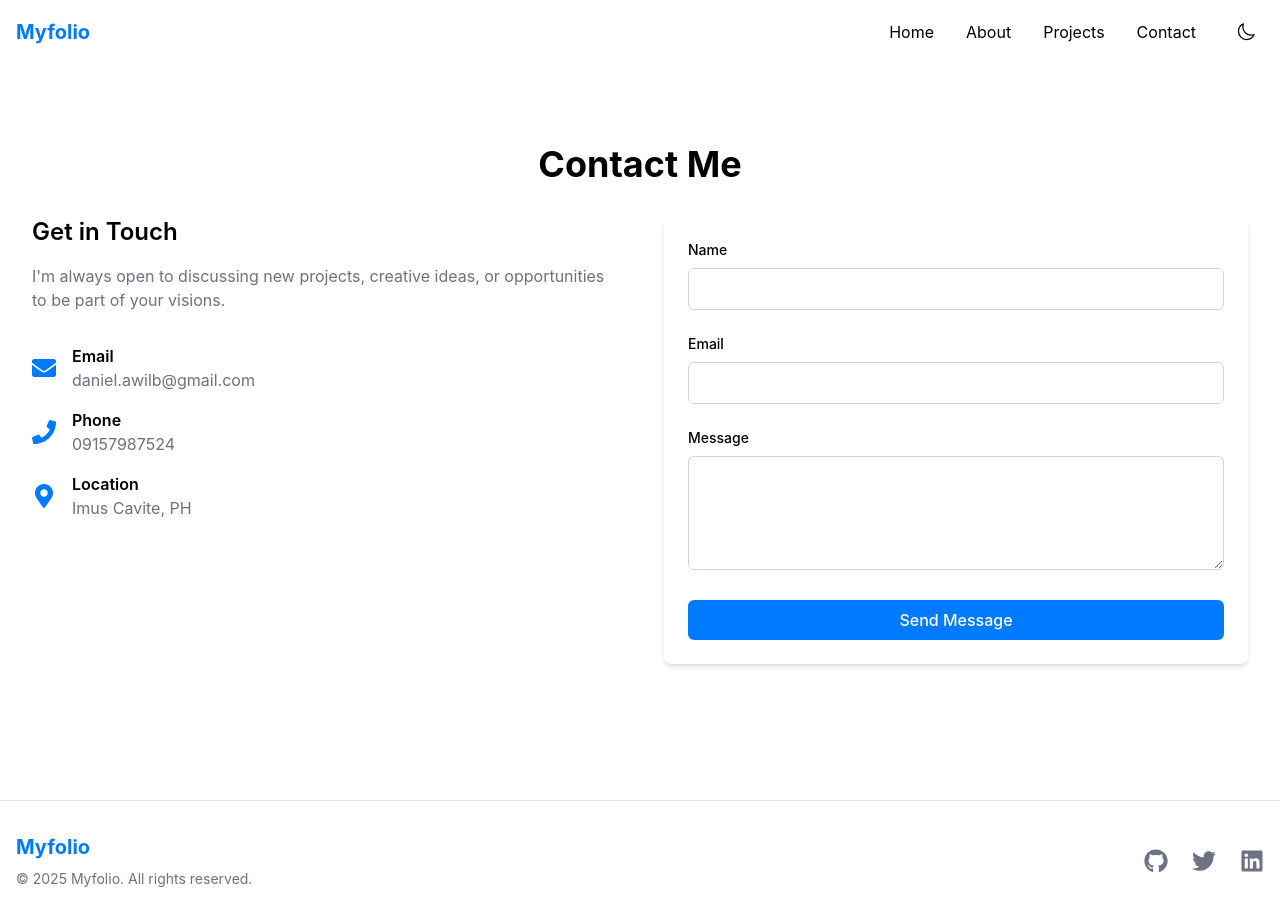
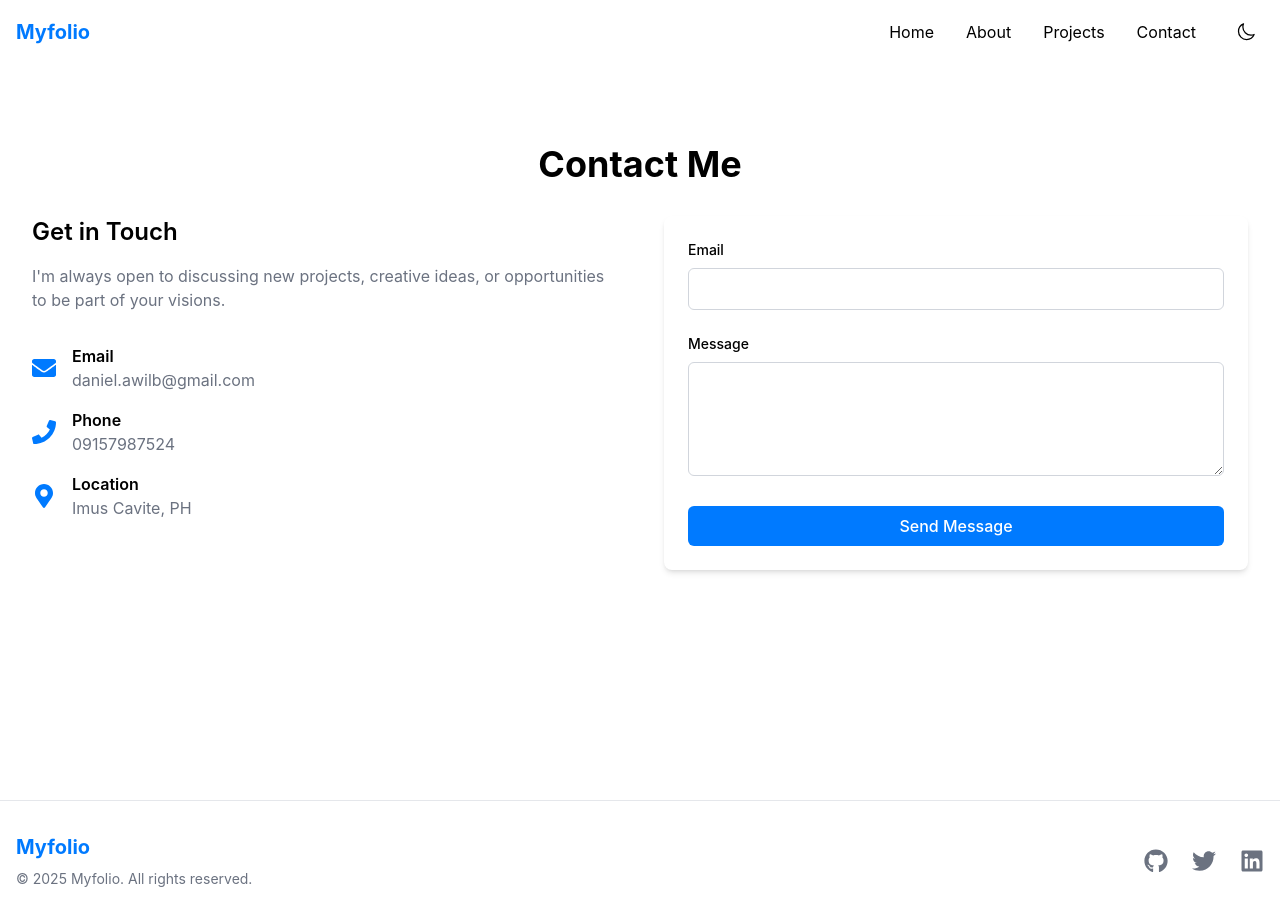
Before and after one commit to Danawl/New-portfolio, a Next.js app: page /contact in a window 1280 px wide. Built offline with nearby package versions, Linux system fonts and the light colour scheme.

Commit message:
fix contact

```diff
--- a/src/app/api/contact/route.ts
+++ b/src/app/api/contact/route.ts
@@ -8,8 +8,8 @@ interface ContactRequestBody {
 
 export async function POST(request: Request) {
   try {
-    const { name, email, message } = await request.json() as ContactRequestBody
-    if (!name || !email || !message) {
+    const { name, message } = await request.json() as ContactRequestBody
+    if (!name || !message) {
       return NextResponse.json(
         { message: 'All fields are required' },)
     }
@@ -21,10 +21,10 @@ export async function POST(request: Request) {
       }
     })
     await transporter.sendMail ({
-      from: email,
+      from: process.env.GMAIL_USER,
       to: process.env.GMAIL_USER,
-      subject: `New message from ${name}`,
-      text: message,
+       subject: `New message from ${name}`,
+       text: message,
     })
     // For now, we'll just simulate a successful response
     return NextResponse.json(
--- a/src/app/contact/page.tsx
+++ b/src/app/contact/page.tsx
@@ -138,7 +138,7 @@ export default function Contact() {
           >
             <motion.div variants={fadeInUp}>
               <label htmlFor="name" className="block text-sm font-medium mb-2">
-                Name
+                Email
               </label>
               <input
                 type="text"
@@ -151,20 +151,6 @@ export default function Contact() {
               />
             </motion.div>
 
-            <motion.div variants={fadeInUp}>
-              <label htmlFor="email" className="block text-sm font-medium mb-2">
-                Email
-              </label>
-              <input
-                type="email"
-                id="email"
-                name="email"
-                value={formData.email}
-                onChange={handleChange}
-                required
-                className="w-full px-4 py-2 rounded-md border border-gray-300 dark:border-gray-700 bg-white dark:bg-dark focus:ring-2 focus:ring-primary focus:border-transparent"
-              />
-            </motion.div>
 
             <motion.div variants={fadeInUp}>
               <label htmlFor="message" className="block text-sm font-medium mb-2">
```
